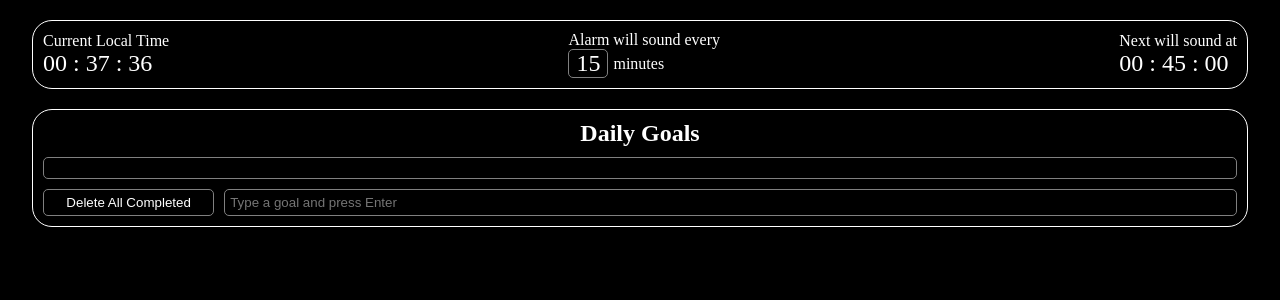
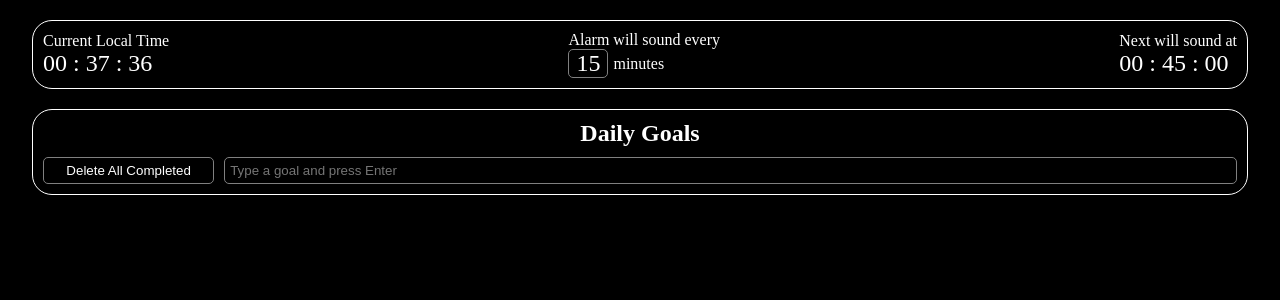
Before and after one commit to danifromecuador/plannywise_draft_5, a React (Vite) app: page / in a window 1280 px wide. Shown: the top 300 px of the page. Built offline with nearby package versions, Linux system fonts and the light colour scheme.

Commit message:
Avoid rendering an empty div with conditional rendering

```diff
--- a/src/todo/Todo.css
+++ b/src/todo/Todo.css
@@ -63,3 +63,7 @@
   background-color: black;
   color: white;
 }
+
+.todo ul .hide {
+  display: none;
+}
--- a/src/todo/Todo.jsx
+++ b/src/todo/Todo.jsx
@@ -23,7 +23,7 @@ export const Todo = () => {
   return (
     <div className="todo">
       <h1>Daily Goals</h1>
-      <ul>
+      <ul className={todoStore.todos.length === 0 && todoStore.dones.length === 0 ? "hide" : ""}>
         {todoStore.todos.map((todo) => (
           <li key={todo.index} className='to-do' onClick={() => todoStore.markAsDone(todo)}>{todo.text}</li>
         ))}
```
